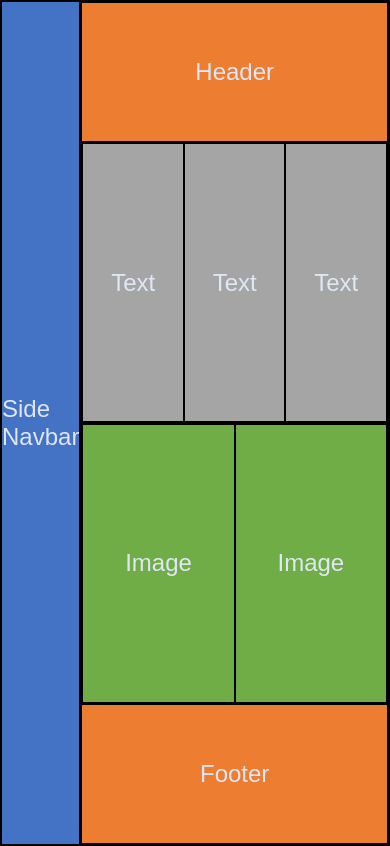
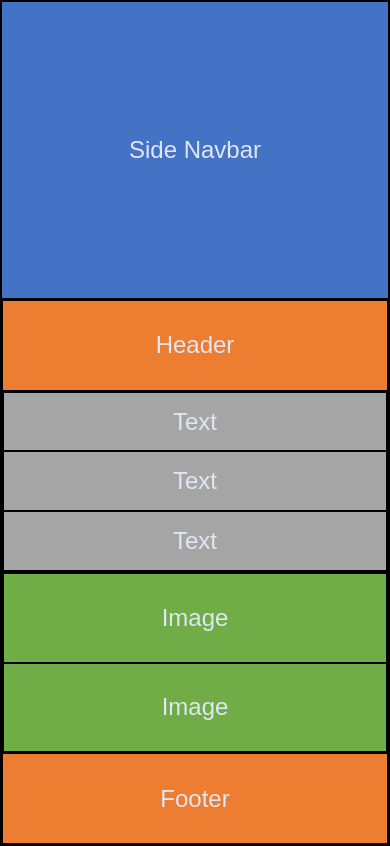
Before and after one commit to justwaters/SDEV-2003-HCD, a plain HTML site: page HCD-3-E1-Media Queries/index.html in a window 390 px wide. Drawn offline with Linux system fonts and the light colour scheme.

Commit message:
Added media queries for responsive design

```diff
--- a/HCD-3-E1-Media Queries/style.css
+++ b/HCD-3-E1-Media Queries/style.css
@@ -71,3 +71,16 @@ nav {
 }
 
 /* Learners will add the rest of their CSS below this line */
+
+@media (max-width: 768px) {
+	.container {
+		grid-template-columns: 1fr;
+	}
+}
+
+@media (max-width: 480px) {
+	.texts,
+	.images {
+		grid-template-columns: 1fr;
+	}
+}
```
